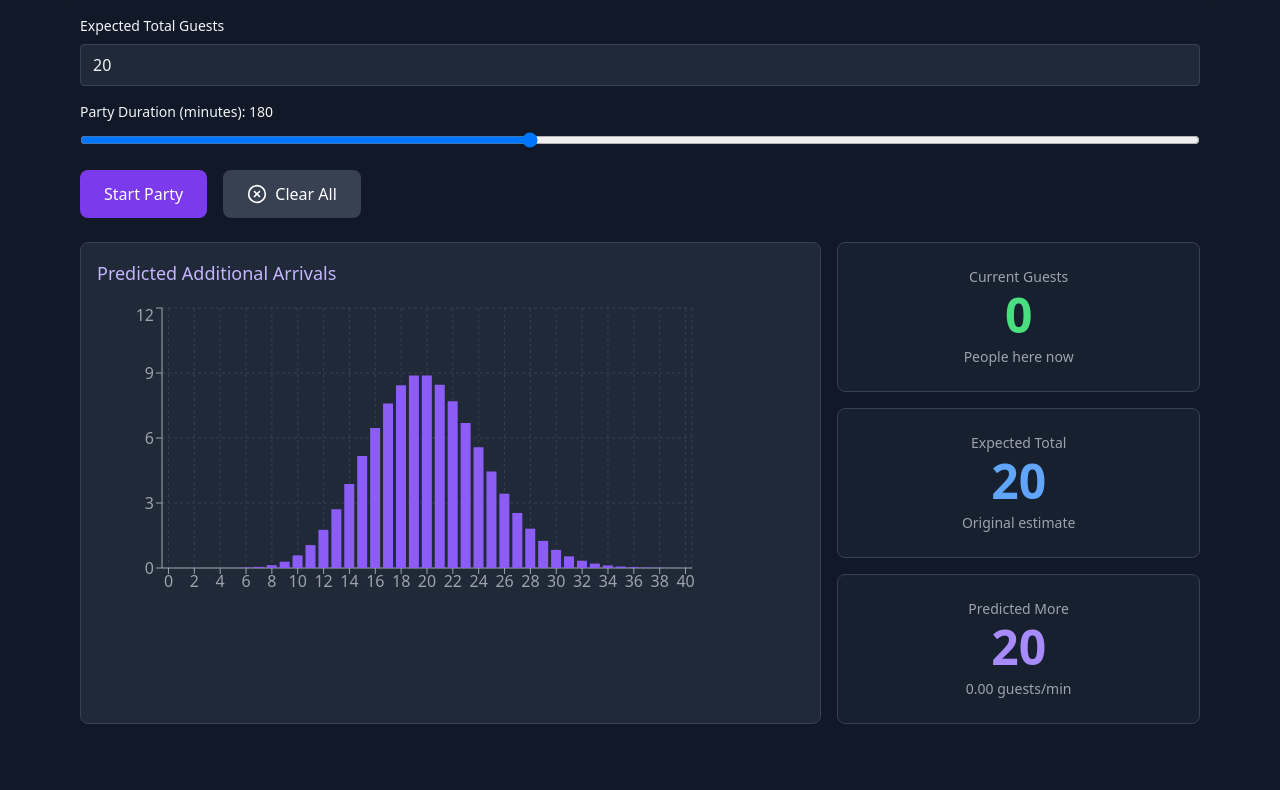
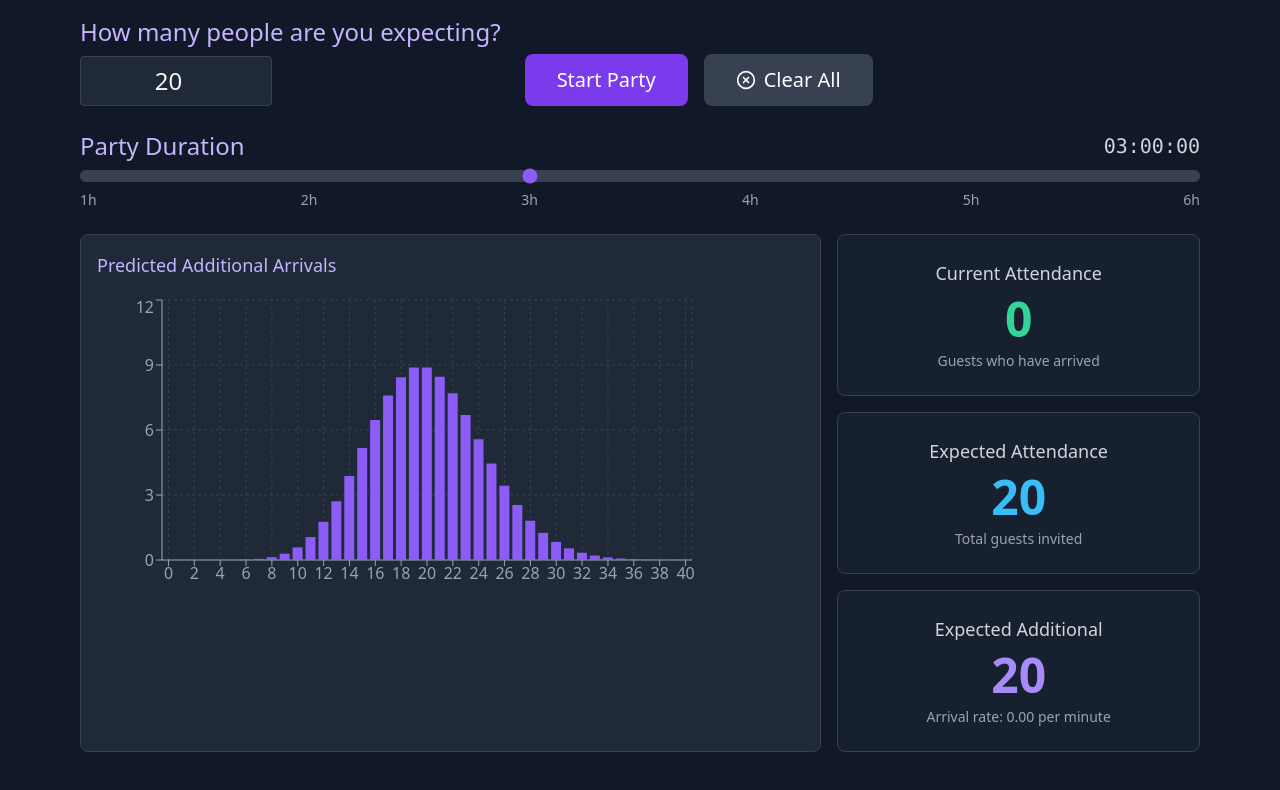
Before and after one commit to osmkhan/poisson-party-predictor, a React (Vite) app: page / in a window 1280 px wide. Both pictures are taken after a click on the button "Start Predicting". Shown: the top 790 px of the page. Built offline with nearby package versions, Linux system fonts and the light colour scheme.

Commit message:
UI improvements: Reorganized layout, improved party duration display, and enhanced input field positioning

```diff
--- a/src/components/RealtimePoissonParty.jsx
+++ b/src/components/RealtimePoissonParty.jsx
@@ -1,6 +1,6 @@
-import React, { useState } from 'react';
+import React, { useState, useEffect } from 'react';
 import { BarChart, Bar, XAxis, YAxis, CartesianGrid, Tooltip } from 'recharts';
-import { Clock, RefreshCw, XCircle, Flag } from 'lucide-react';
+import { Clock, RefreshCw, XCircle, Flag, UserPlus } from 'lucide-react';
 
 const RealtimePoissonParty = () => {
   const [expectedTotal, setExpectedTotal] = useState(20);
@@ -8,6 +8,35 @@ const RealtimePoissonParty = () => {
   const [arrivedGuests, setArrivedGuests] = useState([]);
   const [elapsedMinutes, setElapsedMinutes] = useState(0);
   const [isPartyStarted, setIsPartyStarted] = useState(false);
+  const [isPaused, setIsPaused] = useState(false);
+  const [showGuestAdded, setShowGuestAdded] = useState(false);
+  const [isEditingTime, setIsEditingTime] = useState(false);
+  const [tempTimeInput, setTempTimeInput] = useState('');
+
+  // Auto-increment time
+  useEffect(() => {
+    let timer;
+    if (isPartyStarted && !isPaused) {
+      timer = setInterval(() => {
+        setElapsedMinutes(prev => {
+          if (prev >= partyDuration) {
+            clearInterval(timer);
+            return prev;
+          }
+          return prev + (1/60); // Increment by 1 second
+        });
+      }, 1000); // Update every second
+    }
+    return () => clearInterval(timer);
+  }, [isPartyStarted, isPaused, partyDuration]);
+
+  // Guest added animation
+  useEffect(() => {
+    if (showGuestAdded) {
+      const timer = setTimeout(() => setShowGuestAdded(false), 1000);
+      return () => clearTimeout(timer);
+    }
+  }, [showGuestAdded]);
 
   const getStatusMessage = () => {
     if (!isPartyStarted) return null;
@@ -19,8 +48,9 @@ const RealtimePoissonParty = () => {
 
     if (elapsedMinutes < 15) {
       return {
-        message: "Party's just getting started! Give it some time... 🎈",
-        color: "text-blue-400"
+        message: "Just getting started. Give it a moment.",
+        color: "text-emerald-400",
+        bgColor: "bg-emerald-500/10"
       };
     }
 
@@ -28,33 +58,39 @@ const RealtimePoissonParty = () => {
 
     if (ratio <= 0.5) {
       return {
-        message: "Hey, it's okay! Some of the best parties are the intimate ones 💜",
-        color: "text-indigo-400"
+        message: "Small gatherings can be the most memorable.",
+        color: "text-rose-400",
+        bgColor: "bg-rose-500/10"
       };
     } else if (ratio <= 0.75) {
       return {
-        message: "People are trickling in! The night is still young ✨",
-        color: "text-violet-400"
+        message: "People are arriving steadily.",
+        color: "text-amber-400",
+        bgColor: "bg-amber-500/10"
       };
     } else if (ratio <= 0.9) {
       return {
-        message: "Nice! The party's really picking up! 🎉",
-        color: "text-fuchsia-400"
+        message: "The party's gaining momentum.",
+        color: "text-sky-400",
+        bgColor: "bg-sky-500/10"
       };
     } else if (ratio <= 1.1) {
       return {
-        message: "Perfect turnout! You nailed it! 🎯",
-        color: "text-green-400"
+        message: "Perfect turnout, just as planned.",
+        color: "text-emerald-400",
+        bgColor: "bg-emerald-500/10"
       };
     } else if (ratio <= 1.5) {
       return {
-        message: "Wow! More popular than expected! 🌟",
-        color: "text-yellow-400"
+        message: "More popular than expected.",
+        color: "text-violet-400",
+        bgColor: "bg-violet-500/10"
       };
     } else {
       return {
-        message: "This party is BLOWING UP! 🚀",
-        color: "text-orange-400"
+        message: "This is turning into quite the event.",
+        color: "text-fuchsia-400",
+        bgColor: "bg-fuchsia-500/10"
       };
     }
   };
@@ -117,13 +153,58 @@ const RealtimePoissonParty = () => {
     setElapsedMinutes(0);
   };
 
-  const addGuest = () => {
-    setArrivedGuests(prev => [...prev, elapsedMinutes]);
+  const addGuests = (count) => {
+    setArrivedGuests(prev => [...prev, ...Array(count).fill(elapsedMinutes)]);
+    setShowGuestAdded(true);
+  };
+
+  const togglePause = () => {
+    setIsPaused(prev => !prev);
+  };
+
+  const formatTime = (minutes) => {
+    const totalSeconds = Math.floor(minutes * 60);
+    const hours = Math.floor(totalSeconds / 3600);
+    const mins = Math.floor((totalSeconds % 3600) / 60);
+    const secs = totalSeconds % 60;
+    return `${hours.toString().padStart(2, '0')}:${mins.toString().padStart(2, '0')}:${secs.toString().padStart(2, '0')}`;
+  };
+
+  const handleTimeClick = () => {
+    setIsEditingTime(true);
+    setTempTimeInput(formatTime(elapsedMinutes));
+  };
+
+  const handleTimeChange = (e) => {
+    setTempTimeInput(e.target.value);
+  };
+
+  const handleTimeSubmit = (e) => {
+    e.preventDefault();
+    const [hours, minutes] = tempTimeInput.split(':').map(Number);
+    if (!isNaN(hours) && !isNaN(minutes)) {
+      const totalMinutes = hours * 60 + minutes;
+      if (totalMinutes >= 0 && totalMinutes <= partyDuration) {
+        setElapsedMinutes(totalMinutes);
+      }
+    }
+    setIsEditingTime(false);
+  };
+
+  const handleTimeBlur = () => {
+    setIsEditingTime(false);
+  };
+
+  const incrementMinutes = (amount) => {
+    setElapsedMinutes(prev => {
+      const newTime = prev + amount;
+      return Math.max(0, Math.min(newTime, partyDuration));
+    });
   };
 
   const StatBox = ({ label, value, subtext, accent = "violet" }) => (
     <div className={`p-6 border border-gray-700 rounded-lg bg-gray-800/50 text-center`}>
-      <div className="text-sm text-gray-400 mb-1">{label}</div>
+      <div className="text-lg font-medium text-gray-300 mb-2">{label}</div>
       <div className={`text-5xl font-bold mb-2 text-${accent}-400`}>{value}</div>
       {subtext && <div className="text-sm text-gray-400">{subtext}</div>}
     </div>
@@ -133,10 +214,11 @@ const RealtimePoissonParty = () => {
     <div className="p-4 max-w-6xl mx-auto text-gray-100 bg-gray-900 rounded-xl">
       <div className="mb-6 space-y-4">
         {!isPartyStarted ? (
-          <div className="space-y-4">
+          <div className="space-y-6">
+            <div className="flex items-end gap-6">
               <div>
-              <label className="block text-sm font-medium mb-2">
-                Expected Total Guests
+                <label className="block text-2xl font-medium mb-2 text-violet-300">
+                  How many people are you expecting?
                 </label>
                 <input
                   type="number"
@@ -144,44 +226,60 @@ const RealtimePoissonParty = () => {
                   max="1000"
                   value={expectedTotal}
                   onChange={(e) => setExpectedTotal(Math.max(0, parseInt(e.target.value) || 0))}
-                className="w-full bg-gray-800 border border-gray-700 rounded px-3 py-2 text-gray-100 focus:outline-none focus:ring-2 focus:ring-violet-500"
-                placeholder="Enter number of expected guests"
-              />
-            </div>
-            <div>
-              <label className="block text-sm font-medium mb-2">
-                Party Duration (minutes): {partyDuration}
-              </label>
-              <input
-                type="range"
-                min="60"
-                max="360"
-                step="30"
-                value={partyDuration}
-                onChange={(e) => setPartyDuration(Number(e.target.value))}
-                className="w-full bg-gray-700"
+                  className="w-48 bg-gray-800 border border-gray-700 rounded px-3 py-2 text-gray-100 focus:outline-none focus:ring-2 focus:ring-violet-500 text-2xl text-center"
+                  placeholder="Enter number"
                 />
               </div>
               <div className="flex gap-4">
                 <button
                   onClick={startParty}
-                className="px-6 py-3 bg-violet-600 text-white rounded-lg hover:bg-violet-700 transition-colors"
+                  className="px-8 py-3 bg-violet-600 text-white rounded-lg hover:bg-violet-700 transition-colors text-xl"
                 >
                   Start Party
                 </button>
                 <button
                   onClick={clearAll}
-                className="px-6 py-3 bg-gray-700 text-white rounded-lg hover:bg-gray-600 transition-colors flex items-center gap-2"
+                  className="px-8 py-3 bg-gray-700 text-white rounded-lg hover:bg-gray-600 transition-colors flex items-center gap-2 text-xl"
                 >
                   <XCircle className="w-5 h-5" />
                   Clear All
                 </button>
               </div>
             </div>
+            <div>
+              <div className="flex items-center justify-between mb-2">
+                <label className="text-2xl font-medium text-violet-300">
+                  Party Duration
+                </label>
+                <span className="text-xl font-mono text-gray-300">
+                  {formatTime(partyDuration)}
+                </span>
+              </div>
+              <div className="flex items-center gap-4">
+                <input
+                  type="range"
+                  min="60"
+                  max="360"
+                  step="15"
+                  value={partyDuration}
+                  onChange={(e) => setPartyDuration(Number(e.target.value))}
+                  className="flex-1 h-3 bg-gray-700 rounded-lg appearance-none cursor-pointer accent-violet-500"
+                />
+              </div>
+              <div className="flex justify-between text-sm text-gray-400 mt-2">
+                <span>1h</span>
+                <span>2h</span>
+                <span>3h</span>
+                <span>4h</span>
+                <span>5h</span>
+                <span>6h</span>
+              </div>
+            </div>
+          </div>
         ) : (
           <div className="space-y-4">
             {getStatusMessage() && (
-              <div className={`flex items-center gap-2 p-4 rounded-lg bg-gray-800/50 border border-gray-700 ${getStatusMessage().color}`}>
+              <div className={`flex items-center gap-2 p-4 rounded-lg border border-gray-700 ${getStatusMessage().color} ${getStatusMessage().bgColor} transition-all duration-300`}>
                 <Flag className="w-5 h-5" />
                 <span className="text-lg font-medium">
                   {getStatusMessage().message}
@@ -189,18 +287,81 @@ const RealtimePoissonParty = () => {
               </div>
             )}
 
-            <div className="flex items-center justify-between">
-              <div className="flex items-center space-x-4 text-violet-300">
+            <div className="flex items-center justify-between bg-gray-800/50 p-4 rounded-lg border border-gray-700">
+              <div className="flex items-center space-x-4">
+                <button
+                  onClick={togglePause}
+                  className={`p-2 rounded-full transition-colors ${isPaused ? 'bg-rose-500/20 text-rose-400' : 'bg-emerald-500/20 text-emerald-400'}`}
+                  title={isPaused ? 'Resume' : 'Pause'}
+                >
                   <Clock className="w-6 h-6" />
-                <span className="text-lg">
+                </button>
+                <div className="text-2xl font-mono">
+                  {isEditingTime ? (
+                    <form onSubmit={handleTimeSubmit} className="flex items-center gap-2">
                       <input
-                    type="number"
-                    value={elapsedMinutes}
-                    onChange={(e) => setElapsedMinutes(Math.max(0, parseInt(e.target.value) || 0))}
-                    className="w-16 bg-gray-800 border border-gray-700 rounded px-2 py-1 text-center"
-                  /> minutes elapsed
-                  {getRemainingMinutes() > 0 && ` (${getRemainingMinutes()} remaining)`}
+                        type="text"
+                        value={tempTimeInput}
+                        onChange={handleTimeChange}
+                        onBlur={handleTimeBlur}
+                        className="w-32 bg-gray-700 border border-gray-600 rounded px-2 py-1 text-center font-mono"
+                        placeholder="HH:MM:SS"
+                        pattern="[0-9]{2}:[0-9]{2}:[0-9]{2}"
+                      />
+                      <button
+                        type="submit"
+                        className="text-sm text-emerald-400 hover:text-emerald-300"
+                      >
+                        ✓
+                      </button>
+                    </form>
+                  ) : (
+                    <div className="flex items-center gap-3">
+                      <div className="flex flex-col gap-1">
+                        <button
+                          onClick={() => incrementMinutes(15)}
+                          className="px-3 py-2 text-base bg-violet-500/20 text-violet-300 rounded hover:bg-violet-500/30 transition-colors"
+                          title="Add 15 minutes"
+                        >
+                          +15 mins
+                        </button>
+                        <button
+                          onClick={() => incrementMinutes(1)}
+                          className="px-3 py-2 text-base bg-violet-500/20 text-violet-300 rounded hover:bg-violet-500/30 transition-colors"
+                          title="Add 1 minute"
+                        >
+                          +1 min
+                        </button>
+                      </div>
+                      <span
+                        onClick={handleTimeClick}
+                        className="cursor-pointer hover:text-violet-300 transition-colors px-4"
+                        title="Click to edit time"
+                      >
+                        {formatTime(elapsedMinutes)}
                       </span>
+                      <div className="flex flex-col gap-1">
+                        <button
+                          onClick={() => incrementMinutes(-1)}
+                          className="px-3 py-2 text-base bg-violet-500/20 text-violet-300 rounded hover:bg-violet-500/30 transition-colors"
+                          title="Subtract 1 minute"
+                        >
+                          -1 min
+                        </button>
+                        <button
+                          onClick={() => incrementMinutes(-15)}
+                          className="px-3 py-2 text-base bg-violet-500/20 text-violet-300 rounded hover:bg-violet-500/30 transition-colors"
+                          title="Subtract 15 minutes"
+                        >
+                          -15 mins
+                        </button>
+                      </div>
+                    </div>
+                  )}
+                  <span className="text-sm text-gray-400 ml-2">
+                    / {formatTime(partyDuration)}
+                  </span>
+                </div>
               </div>
               <div className="flex gap-2">
                 <button
@@ -219,12 +380,23 @@ const RealtimePoissonParty = () => {
                 </button>
               </div>
             </div>
+
+            <div className="flex justify-center gap-4">
               <button
-              onClick={addGuest}
-              className="w-full px-4 py-3 bg-violet-600 text-white rounded-lg hover:bg-violet-700 transition-colors text-lg font-medium"
+                onClick={() => addGuests(5)}
+                className={`px-6 py-3 bg-violet-600 text-white rounded-lg transition-all duration-300 text-lg font-medium flex items-center justify-center gap-2 hover:bg-violet-700 min-w-[160px]`}
               >
-              Guest Arrived! (+1)
+                <UserPlus className="w-5 h-5" />
+                +5 Guests
               </button>
+              <button
+                onClick={() => addGuests(1)}
+                className={`px-6 py-3 bg-violet-600 text-white rounded-lg transition-all duration-300 text-lg font-medium flex items-center justify-center gap-2 hover:bg-violet-700 min-w-[160px]`}
+              >
+                <UserPlus className="w-5 h-5" />
+                +1 Guest
+              </button>
+            </div>
           </div>
         )}
       </div>
@@ -248,21 +420,21 @@ const RealtimePoissonParty = () => {
 
         <div className="space-y-4">
           <StatBox
-            label="Current Guests"
+            label="Current Attendance"
             value={arrivedGuests.length}
-            subtext="People here now"
-            accent="green"
+            subtext="Guests who have arrived"
+            accent="emerald"
           />
           <StatBox
-            label="Expected Total"
+            label="Expected Attendance"
             value={expectedTotal}
-            subtext="Original estimate"
-            accent="blue"
+            subtext="Total guests invited"
+            accent="sky"
           />
           <StatBox
-            label="Predicted More"
+            label="Expected Additional"
             value={Math.round(getPredictedRemaining())}
-            subtext={`${getCurrentRate().toFixed(2)} guests/min`}
+            subtext={`Arrival rate: ${getCurrentRate().toFixed(2)} per minute`}
             accent="violet"
           />
         </div>
--- a/vite.config.js
+++ b/vite.config.js
@@ -3,5 +3,8 @@ import react from '@vitejs/plugin-react';
 
 export default defineConfig({
   plugins: [react()],
-  base: '/poisson-party-predictor/', // Ensures relative paths for assets
+  server: {
+    port: 3003,
+    open: true
+  }
 });
```
Lines whose indentation alone changed are shown as unchanged.
